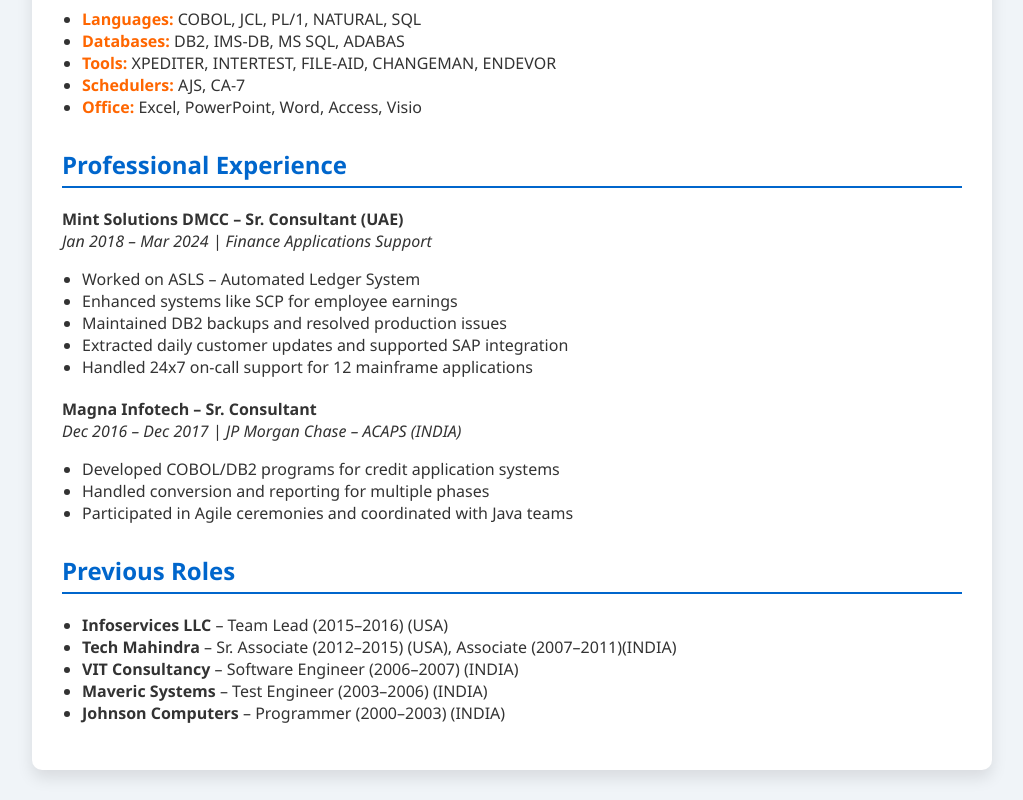
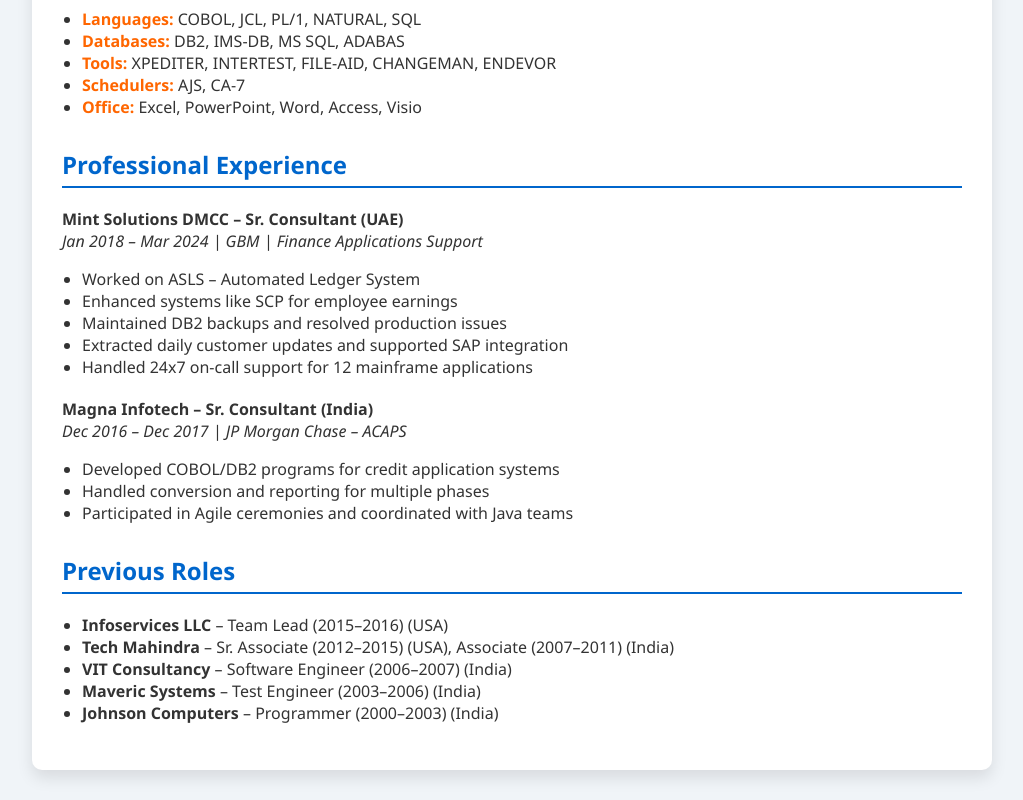
Before and after one commit to ahadwldn/resume, a plain HTML site: page index.html in a window 1280 px wide. Shown: the part 690-1490 px from the top of the page, without its empty margins (128-1151 px from the left). Drawn offline with Linux system fonts and the light colour scheme.

Commit message:
Update index.html

```diff
--- a/index.html
+++ b/index.html
@@ -83,7 +83,7 @@
 
     <div class="project">
       <strong>Mint Solutions DMCC – Sr. Consultant (UAE)</strong><br>
-      <em>Jan 2018 – Mar 2024 | Finance Applications Support</em>
+      <em>Jan 2018 – Mar 2024 | GBM | Finance Applications Support</em>
       <ul>
         <li>Worked on ASLS – Automated Ledger System</li>
         <li>Enhanced systems like SCP for employee earnings</li>
@@ -94,8 +94,8 @@
     </div>
 
     <div class="project">
-      <strong>Magna Infotech – Sr. Consultant</strong><br>
-      <em>Dec 2016 – Dec 2017 | JP Morgan Chase – ACAPS (INDIA)</em>
+      <strong>Magna Infotech – Sr. Consultant (India)</strong><br>
+      <em>Dec 2016 – Dec 2017 | JP Morgan Chase – ACAPS</em>
       <ul>
         <li>Developed COBOL/DB2 programs for credit application systems</li>
         <li>Handled conversion and reporting for multiple phases</li>
@@ -106,10 +106,10 @@
     <h2>Previous Roles</h2>
     <ul>
       <li><strong>Infoservices LLC</strong> – Team Lead (2015–2016) (USA)</li>
-      <li><strong>Tech Mahindra</strong> – Sr. Associate (2012–2015) (USA), Associate (2007–2011)(INDIA)</li>
-      <li><strong>VIT Consultancy</strong> – Software Engineer (2006–2007) (INDIA)</li>
-      <li><strong>Maveric Systems</strong> – Test Engineer (2003–2006) (INDIA)</li>
-      <li><strong>Johnson Computers</strong> – Programmer (2000–2003) (INDIA)</li>
+      <li><strong>Tech Mahindra</strong> – Sr. Associate (2012–2015) (USA), Associate (2007–2011) (India)</li>
+      <li><strong>VIT Consultancy</strong> – Software Engineer (2006–2007) (India)</li>
+      <li><strong>Maveric Systems</strong> – Test Engineer (2003–2006) (India)</li>
+      <li><strong>Johnson Computers</strong> – Programmer (2000–2003) (India)</li>
     </ul>
   </div>
 </body>
```
